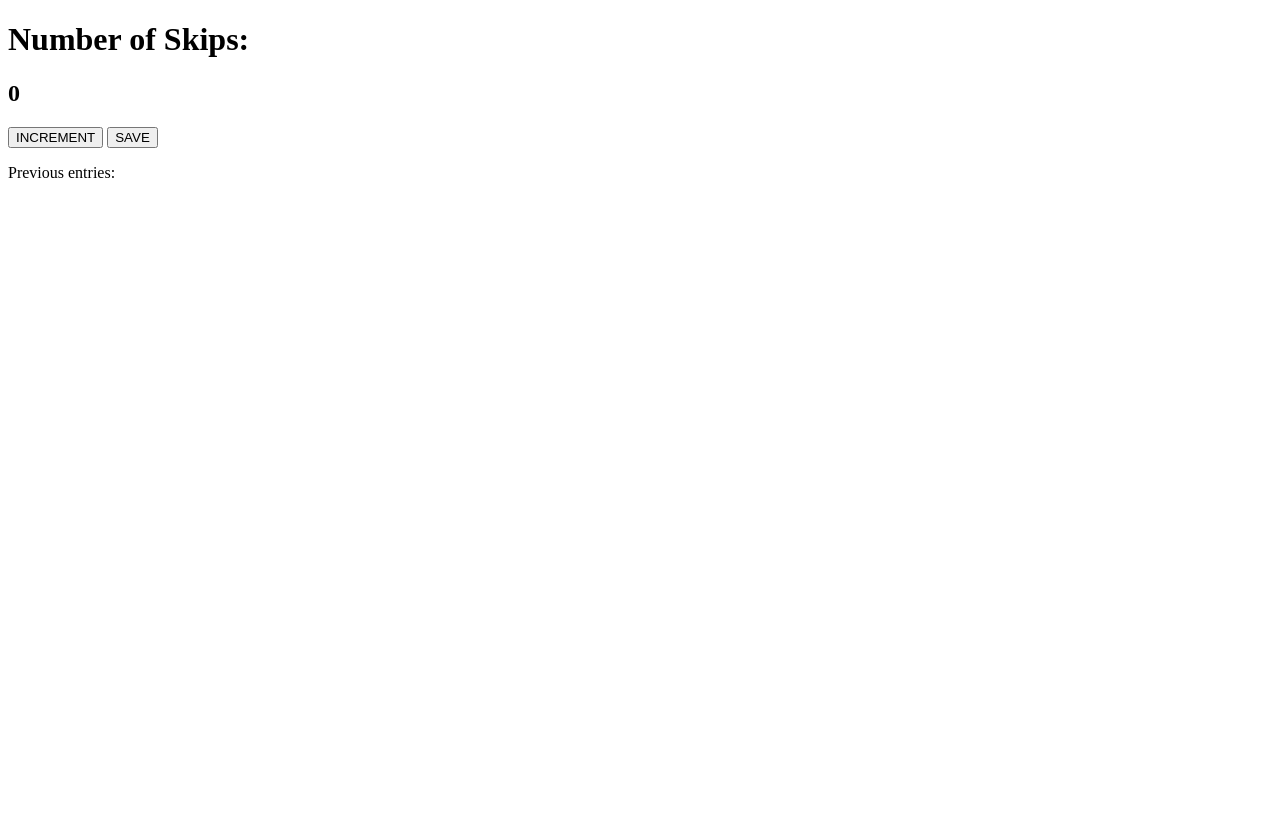
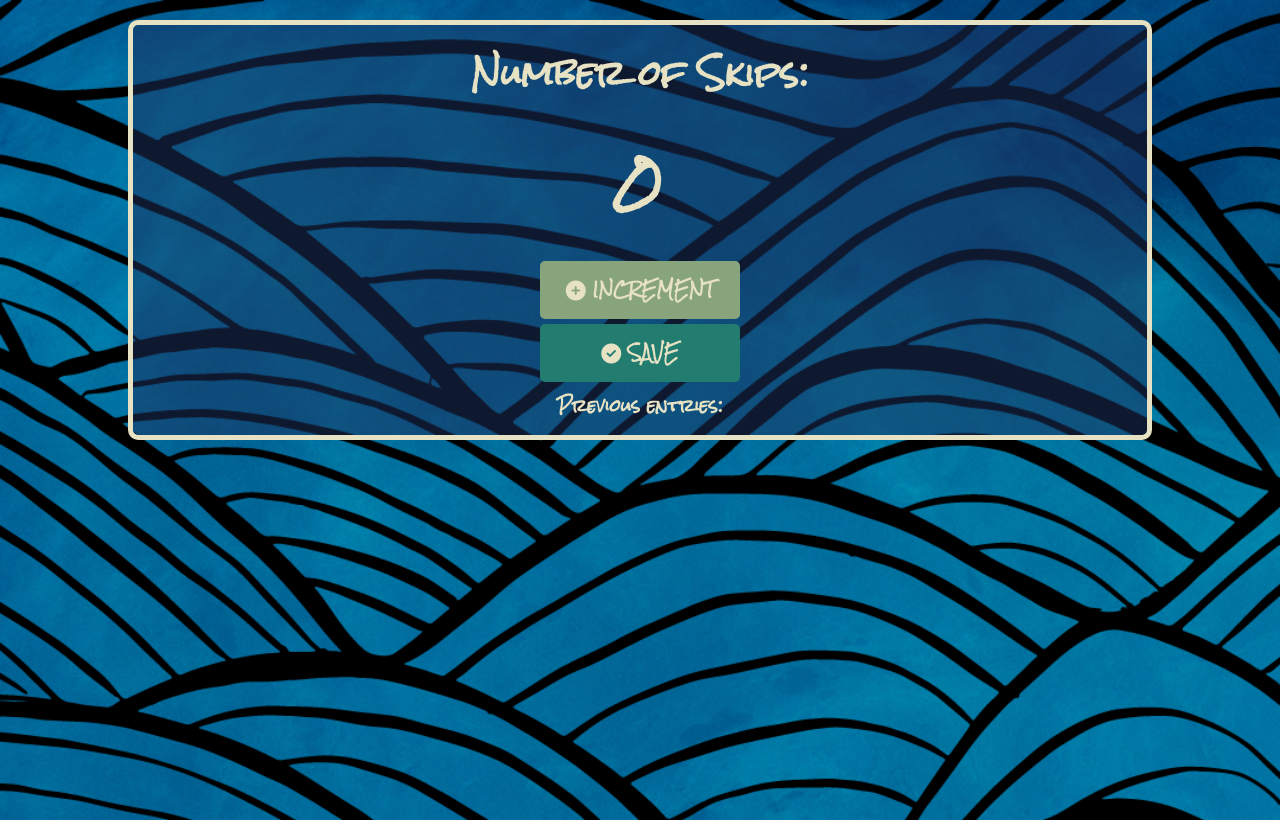
Before and after one commit to Garballa/Skipping_Stone_Counter, a plain HTML site: page index.html in a window 1280 px wide. Drawn offline with Linux system fonts and the light colour scheme.

Commit message:
Add imported font, font awesome icons.

```diff
--- a/index.html
+++ b/index.html
@@ -1,6 +1,14 @@
 <!DOCTYPE html>
 <html lang="en">
   <head>
+    <style>
+      @import url("https://fonts.googleapis.com/css2?family=Rock+Salt&display=swap");
+    </style>
+    <script
+      src="https://kit.fontawesome.com/9e64d2e9d9.js"
+      crossorigin="anonymous"
+    ></script>
+
     <link rel="stylesheet" href="styles.css" />
     <meta charset="UTF-8" />
     <meta http-equiv="X-UA-Compatible" content="IE=edge" />
@@ -11,8 +19,12 @@
     <div class="container">
       <h1>Number of Skips:</h1>
       <h2 id="count-el">0</h2>
-      <button id="increment-btn" onclick="increment()">INCREMENT</button>
-      <button id="save-btn" onclick="save()">SAVE</button>
+      <button id="increment-btn" onclick="increment()">
+        <i class="fa-solid fa-circle-plus fa-lg"></i> INCREMENT
+      </button>
+      <button id="save-btn" onclick="save()">
+        <i class="fa-solid fa-circle-check fa-lg"></i> SAVE
+      </button>
       <p id="save-el">Previous entries:</p>
     </div>
     <script src="script.js"></script>
--- a/styles.css
+++ b/styles.css
@@ -0,0 +1,60 @@
+* {
+  box-sizing: border-box;
+  margin: 0;
+  padding: 0;
+}
+body {
+  background-image: url("images/SKipping_Stones-Background.png");
+  background-size: cover;
+  font-weight: bold;
+  text-align: center;
+  align-items: center;
+  height: 100vh;
+}
+.container {
+  font-family: "Rock Salt", cursive;
+  color: #e6e2c3;
+  background-color: rgb(28, 49, 94, 0.5);
+  margin: auto;
+  margin-top: 20px;
+  display: flex;
+  flex-direction: column;
+  max-width: 80%;
+  height: auto;
+  padding-bottom: 10px;
+  justify-content: center;
+  align-items: center;
+  border: 5px solid #e6e2c3;
+  border-radius: 10px;
+}
+h1 {
+  margin-top: 10px;
+  margin-bottom: 10px;
+}
+
+h2 {
+  font-size: 50px;
+  margin-top: 0;
+  margin-bottom: 20px;
+}
+
+button {
+  font-family: "Rock Salt", cursive;
+  border: none;
+  padding-top: 10px;
+  padding-bottom: 10px;
+  color: #e6e2c3;
+  font-weight: bold;
+  font-size: medium;
+  width: 200px;
+  margin-bottom: 5px;
+  border-radius: 5px;
+}
+
+#increment-btn {
+  background: #88a47c;
+}
+
+#save-btn {
+  background: #227c70;
+}
```
